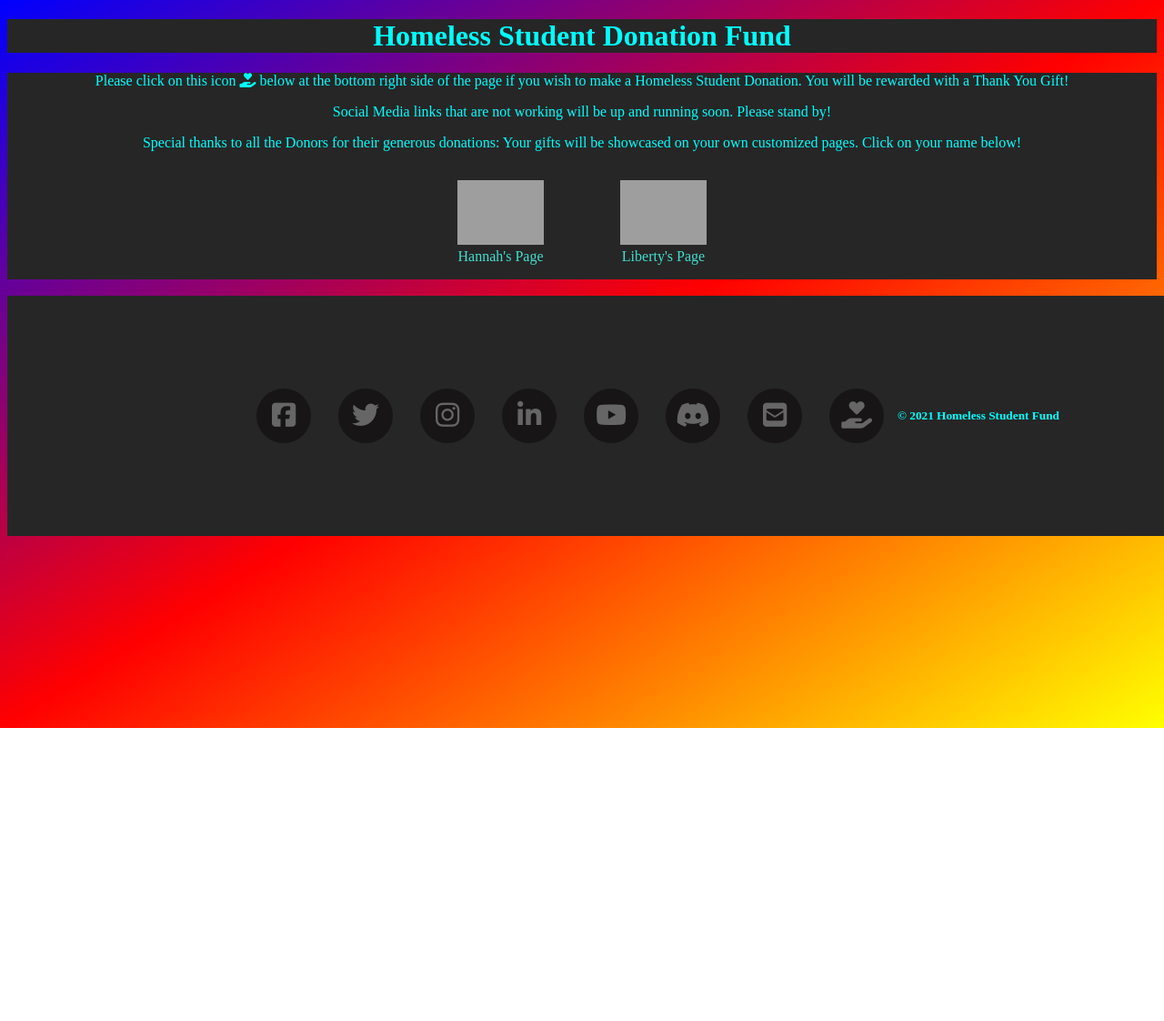
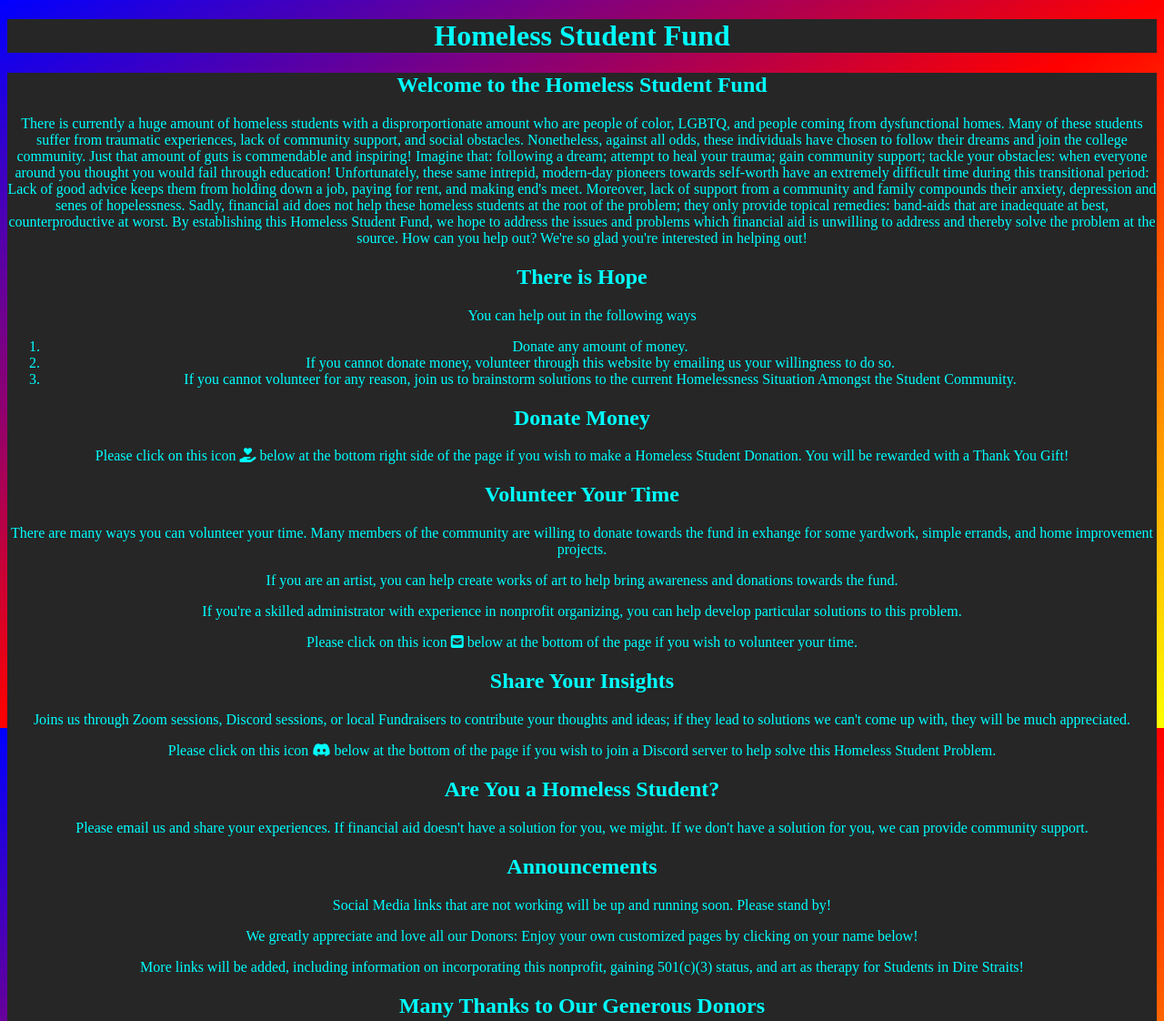
Before and after one commit to homelessstudentfund/homelessstudent.github.io, a plain HTML site: page index.html in a window 1280 px wide. Shown: the top 1122 px of the page at 91% size. Before the commit the page ends 800 px from the top, so only its background shows below. Drawn offline with Linux system fonts and the light colour scheme; grey boxes are pictures that could not be loaded.

Commit message:
updated home page

```diff
--- a/index.html
+++ b/index.html
@@ -13,15 +13,57 @@
   <link rel="icon" href="./art.ico" type="image/x-icon">
 </head>
 <body id="grad">
-  <h1 id="dark">Homeless Student Donation Fund</h1>
+  <h1 id="dark">Homeless Student Fund</h1>
   <div id="dark">
-    <p id="dark">
+    <h2>Welcome to the Homeless Student Fund</h2>
+	There is currently a huge amount of homeless students with a disprorportionate amount who are people of color, LGBTQ, and people coming from dysfunctional homes.
+	Many of these students suffer from traumatic experiences, lack of community support, and social obstacles.
+	Nonetheless, against all odds, these individuals have chosen to follow their dreams and join the college community. Just that amount of guts is commendable and inspiring!
+	Imagine that: following a dream; attempt to heal your trauma; gain community support; tackle your obstacles: when everyone around you thought you would fail through education!
+	Unfortunately, these same intrepid, modern-day pioneers towards self-worth have an extremely difficult time during this transitional period:
+	Lack of good advice keeps them from holding down a job, paying for rent, and making end's meet.
+	Moreover, lack of support from a community and family compounds their anxiety, depression and senes of hopelessness.
+	Sadly, financial aid does not help these homeless students at the root of the problem; they only provide topical remedies: band-aids that are inadequate at best, counterproductive at worst.
+	By establishing this Homeless Student Fund, we hope to address the issues and problems which financial aid is unwilling to address and thereby solve the problem at the source.
+	How can you help out? We're so glad you're interested in helping out!</p>
+	<h2>There is Hope</h2>
+	<p>You can help out in the following ways</p>
+	<ol>
+	  <li>Donate any amount of money.</li>
+	  <li>If you cannot donate money, volunteer through this website by emailing us your willingness to do so.</li>
+	  <li>If you cannot volunteer for any reason, join us to brainstorm solutions to the current Homelessness Situation Amongst the Student Community.</li>
+	</ol>
+	<h2>Donate Money</h2>
+    <p>
 	Please click on this icon
     <i class="fas fa-hand-holding-heart"></i>
 	below at the bottom right side of the page if you wish to make a Homeless Student Donation. You will be rewarded with a Thank You Gift!
 	</p>
+	<h2>Volunteer Your Time</h2>
+	<p>
+	  There are many ways you can volunteer your time. Many members of the community are willing to donate towards the fund in exhange for some yardwork, simple errands, and home improvement projects.
+	</p>
+	<p>If you are an artist, you can help create works of art to help bring awareness and donations towards the fund.</p>
+	<p>If you're a skilled administrator with experience in nonprofit organizing, you can help develop particular solutions to this problem.
+	<p>
+	Please click on this icon
+    <i class="fas fa-envelope-square"></i>
+	below at the bottom of the page if you wish to volunteer your time.
+	</p>
+	<h2>Share Your Insights</h2>
+	<p>Joins us through Zoom sessions, Discord sessions, or local Fundraisers to contribute your thoughts and ideas; if they lead to solutions we can't come up with, they will be much appreciated.</p>
+	<p>
+	Please click on this icon
+    <i class="fab fa-discord"></i>
+	below at the bottom of the page if you wish to join a Discord server to help solve this Homeless Student Problem.
+	</p>
+	<h2>Are You a Homeless Student?</h2>
+	<p>Please email us and share your experiences. If financial aid doesn't have a solution for you, we might. If we don't have a solution for you, we can provide community support.</p>
+	<h2>Announcements</h2>
 	<p>Social Media links that are not working will be up and running soon. Please stand by!</p>
-    <p>Special thanks to all the Donors for their generous donations: Your gifts will be showcased on your own customized pages. Click on your name below!</p>
+    <p>We greatly appreciate and love all our Donors: Enjoy your own customized pages by clicking on your name below!</p>
+	<p>More links will be added, including information on incorporating this nonprofit, gaining 501(c)(3) status, and art as therapy for Students in Dire Straits!</p>
+	<h2>Many Thanks to Our Generous Donors</h2>
     <figure style="display: inline-block">
      <a target="_blank" href="hannah">
         <img src="art.ico" alt="graphite sketch of a heart" width="95">
```
